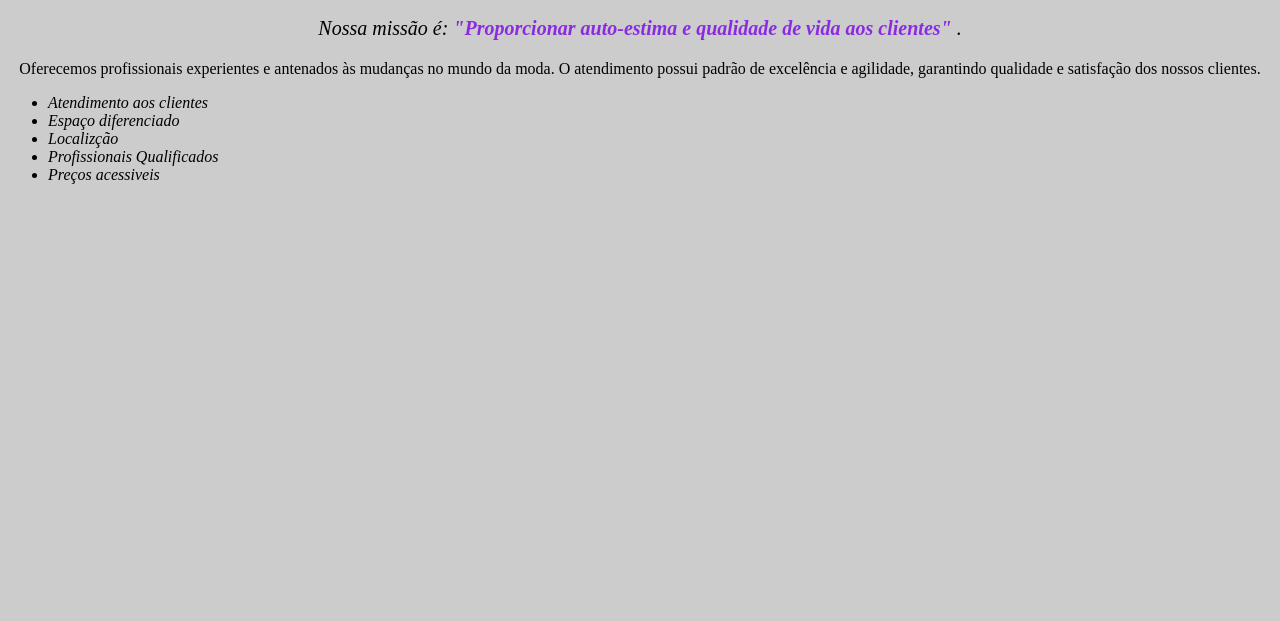
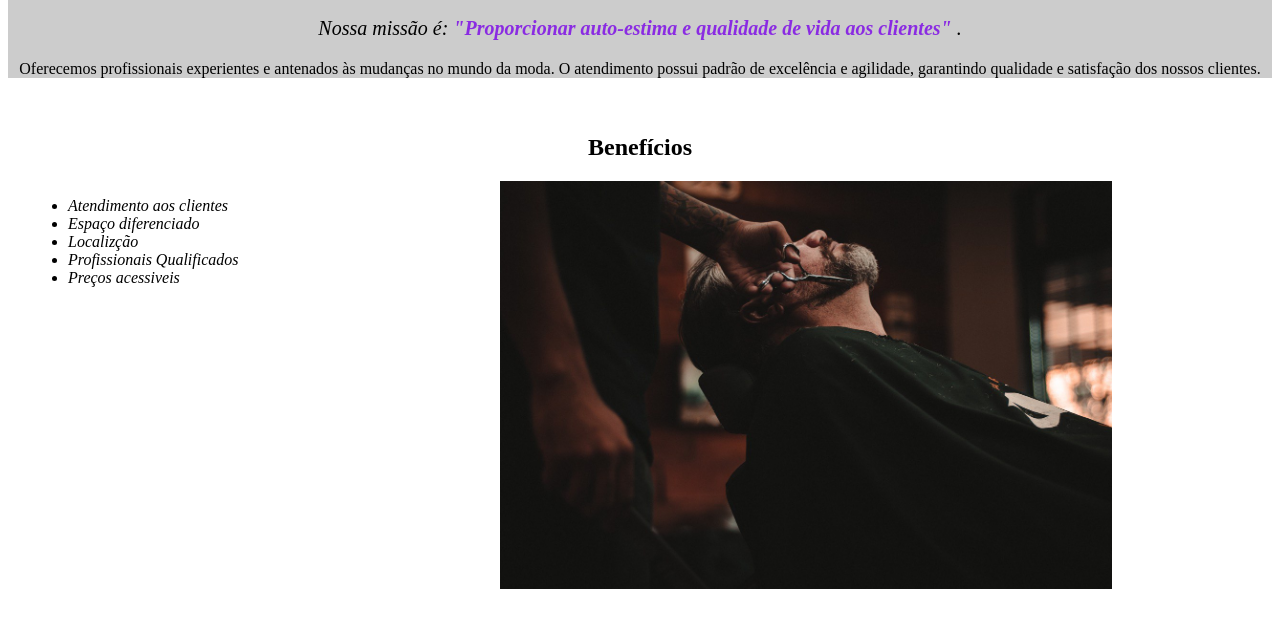
Before and after one commit to VitorDagnon/PrjHtmlCSS, a plain HTML site: page index.html in a window 1280 px wide. Shown: the part 581-1202 px from the top of the page. Before the commit the page ends 800 px from the top, so only its background shows below. Drawn offline with Linux system fonts and the light colour scheme.

Commit message:
estilização img benefícios

```diff
--- a/index.html
+++ b/index.html
@@ -9,13 +9,14 @@
 </head>
 <body>
     <img id="banner" src="./img/banner.jpg">
+    <div class="principal">
         <h1>Sobre a Barbearia Alura </h1>
-
         <p>Localizada no coração da cidade a <b> Barbearia Alura </b> traz para o mercado o que há de melhor para o seu cabelo e barba. Fundada em 2019, a Barbearia Alura já é destaque na cidade e conquista novos clientes a cada dia.</p>
-
         <p id="missao"><i>Nossa missão é:<b> "Proporcionar auto-estima e qualidade de vida aos clientes" </b>. </i></p>
-
         <p>Oferecemos profissionais experientes e antenados às mudanças no mundo da moda. O atendimento possui padrão de excelência e agilidade, garantindo qualidade e satisfação dos nossos clientes.</p>
+   </div>
+   <div class="beneficios">
+        <h2>Benefícios</h2>
         <ul>
             <li class="itens">Atendimento aos clientes</li>
             <li class="itens">Espaço diferenciado</li>
@@ -23,5 +24,7 @@
             <li class="itens">Profissionais Qualificados</li>
             <li class="itens">Preços acessiveis</li>
         </ul>
+        <img class="imgbeneficios" src="./img/beneficios.jpg">
+    </div>
 </body>
 </html>
--- a/style.css
+++ b/style.css
@@ -1,12 +1,15 @@
 body{
-    background-color: #CCCCCC;
 }
 
 #banner{
-   width: 100%;
-   height: 450px;
+    width: 100%;
+    height: 450px;
 }
+.principal{
 
+    background-color: #CCCCCC;
+    padding: 20;
+}
 h1{
     text-align: center;
 }
@@ -25,3 +28,22 @@ i b{
 .itens{
     font-style:italic
 }
+
+.beneficios{
+    background-color: #ffffff;
+    padding:20px;
+}
+h2{
+    text-align: center;
+}
+
+ul{
+    display: inline-block;
+    vertical-align: top;
+    width: 20%;
+    margin-right: 15%;
+}
+
+.imgbeneficios{
+    width: 50%;
+}
```
Also changed, not shown: img/beneficios.jpg (added), 1 other file. Lines whose indentation alone changed are shown as unchanged.
